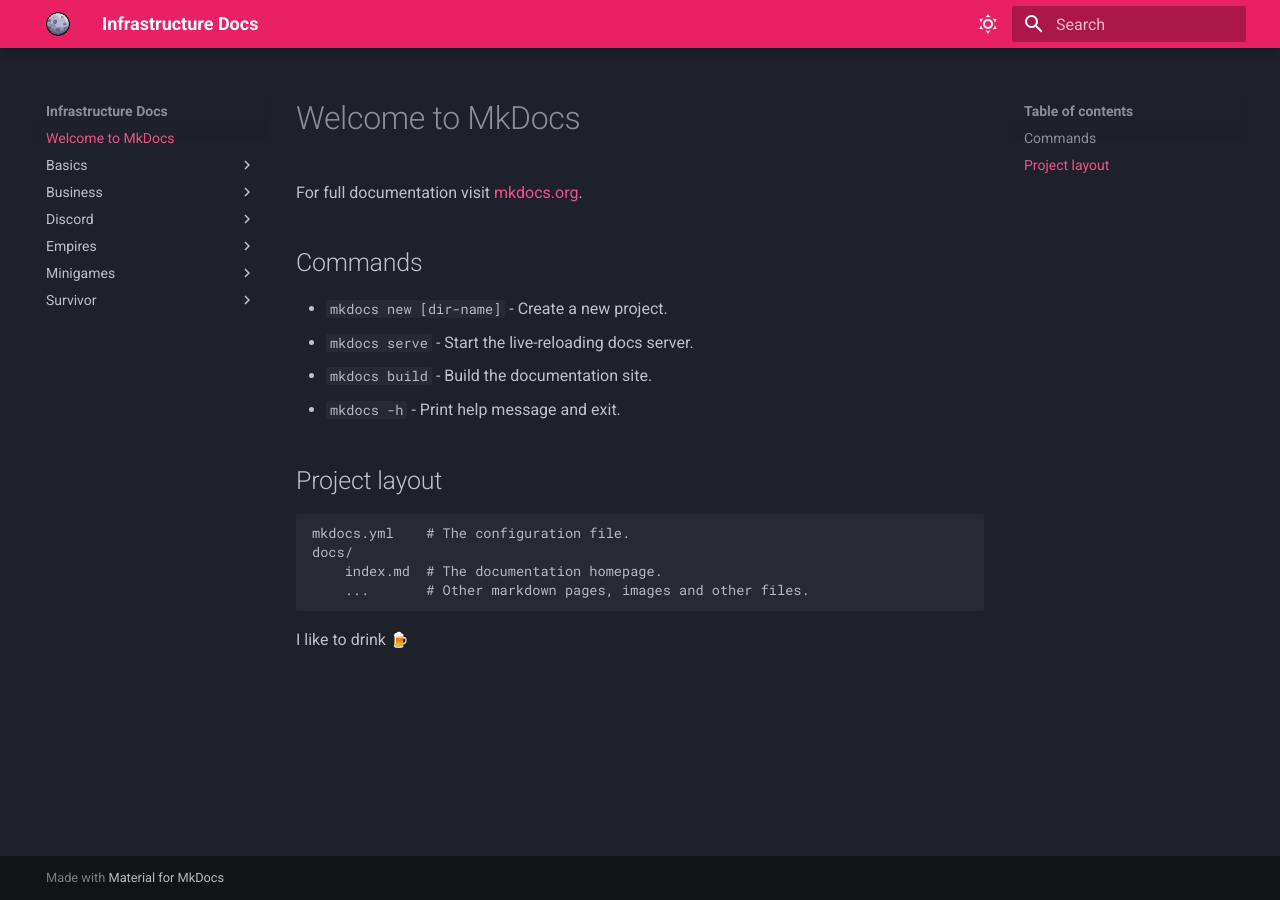
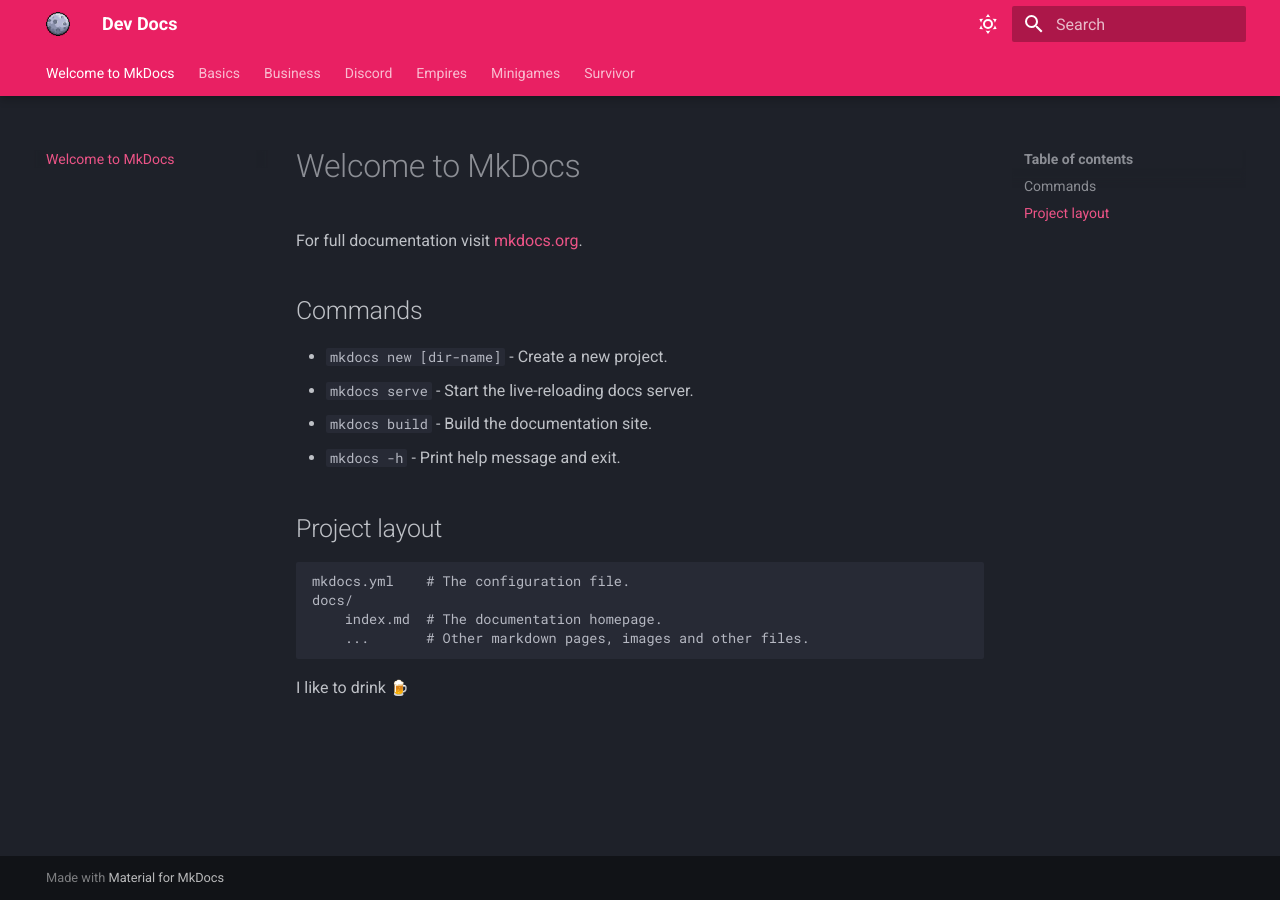
Before and after one commit to Moonvale/dev-doc, an MkDocs documentation site: the page built from docs/index.md, in a window 1280 px wide. Built offline with MkDocs 1.6.1 and Material for MkDocs 9.7.7, drawn with Linux system fonts in a browser that asks for light colours; emoji names are drawn with the system emoji font.

Commit message:
Update mkdocs.yml

```diff
--- a/mkdocs.yml
+++ b/mkdocs.yml
@@ -1,8 +1,14 @@
-site_name: Infrastructure Docs
+site_name: Dev Docs
 site_url: https://sitename.example
 theme:
   name: material
   logo: assets/logo.png
+  features:
+    - navigation.tabs
+    - navigation.tabs.sticky
+    - navigation.path
+    - navigation.instant
+    - navigation.tracking
   palette:
     # Dark Mode
     - scheme: slate
```
